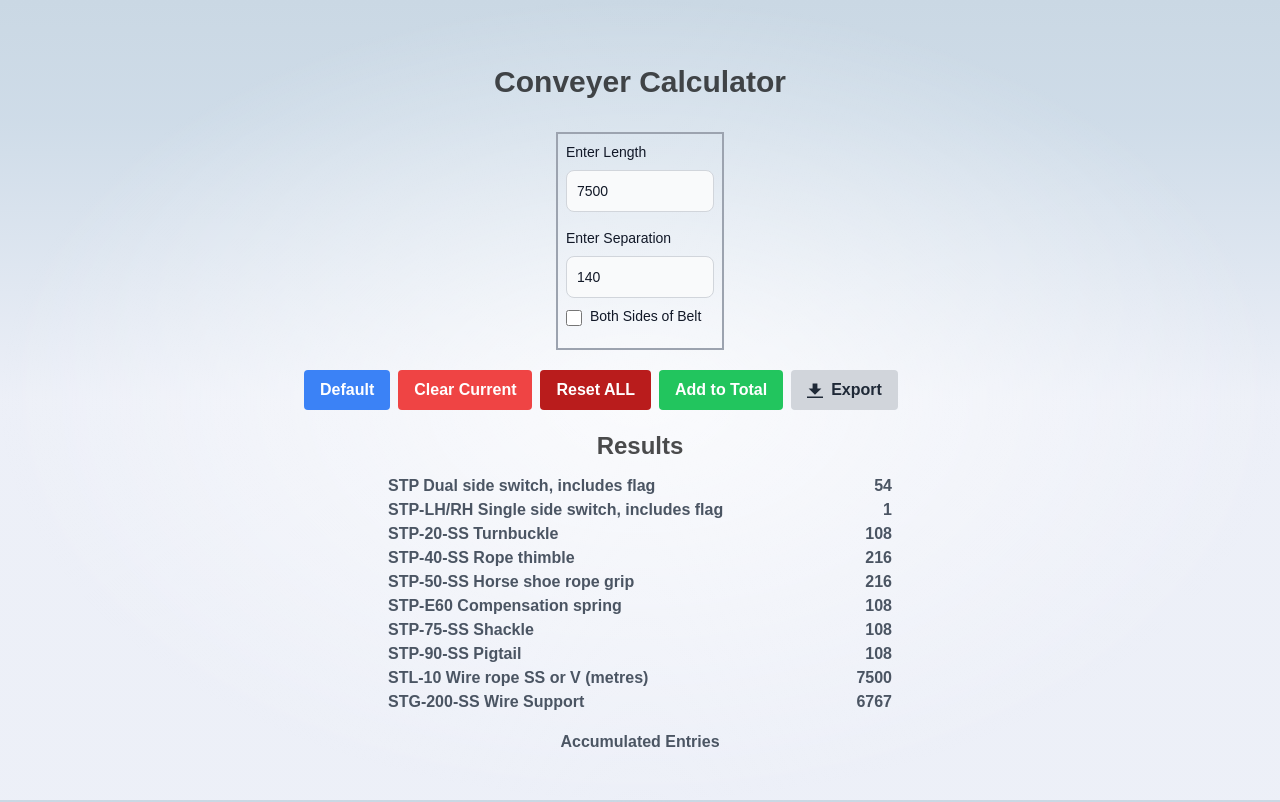
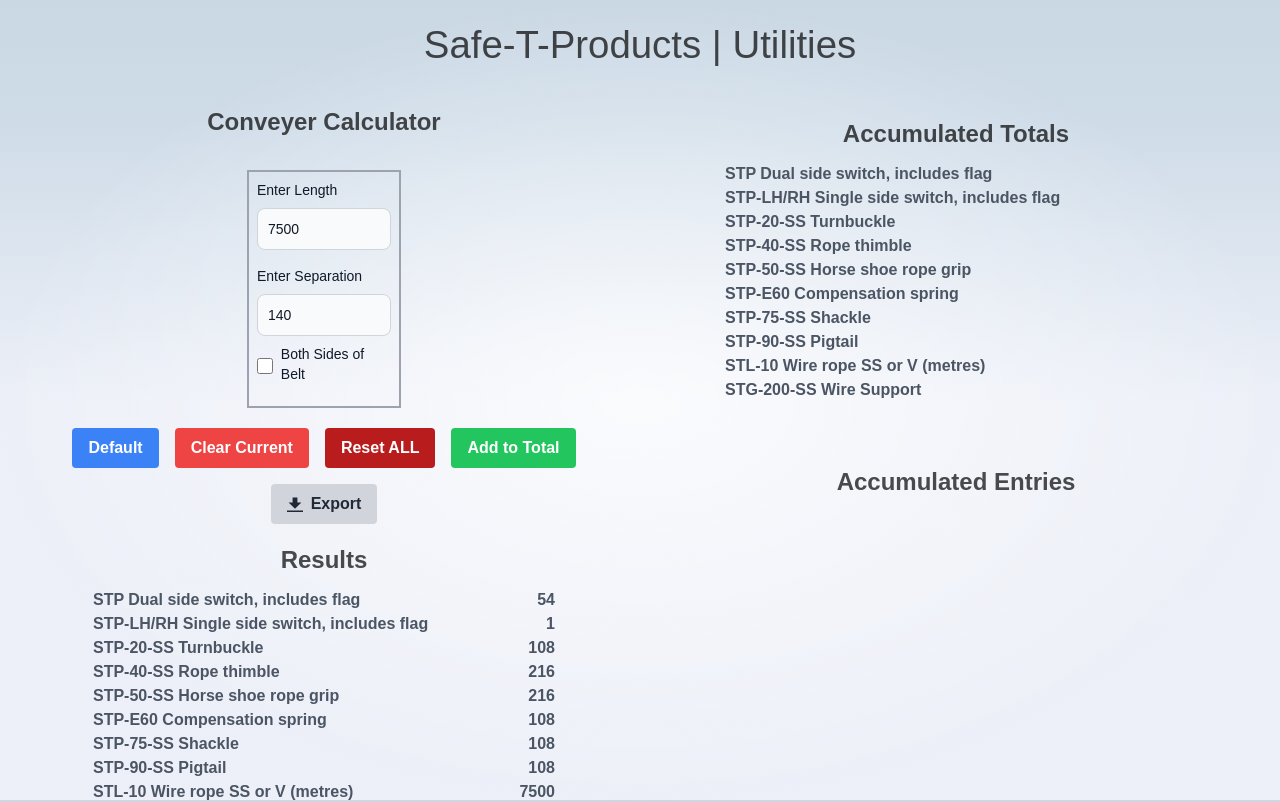
Before and after one commit to daveit/safetcalc, a SvelteKit app: page / in a window 1280 px wide. Shown: the top 802 px of the page. Built offline with nearby package versions, Linux system fonts and the light colour scheme.

Commit message:
switched to 2 columns

```diff
--- a/src/routes/+page.svelte
+++ b/src/routes/+page.svelte
@@ -1,6 +1,6 @@
 <script>
-	let formData = {length: null,separation: null};
-	let accumulatedData = {stp_value_at: null};
+	let formData = { length: null, separation: null };
+	let accumulatedData = { stp_value_at: null };
 	let submissions = [];
 	let warningMessage = '';
 
@@ -37,7 +37,7 @@
 		stp_e60_ss_value = Math.round(formData.length / formData.separation) * 2 * bothsides;
 		stp_e75_ss_value = Math.round(formData.length / formData.separation) * 2 * bothsides;
 		stp_e90_ss_value = Math.round(formData.length / formData.separation) * 2 * bothsides;
-		stl_10_value = (formData.length*bothsides);
+		stl_10_value = (formData.length * bothsides);
 		stg_200_ss_value = 6767;
 	} else {
 		stp_value = '';
@@ -132,7 +132,8 @@
 			}
 			submissions = [
 				...submissions,
-				{length: (formData.length*bothsides),
+				{
+					length: (formData.length * bothsides),
 					separation: formData.separation,
 					stp_value,
 					stp_lh_rh_value,
@@ -191,9 +192,14 @@
 	}
 
 </script>
+<div>
+	<h1 class="pt-4">Safe-T-Products | Utilities</h1>
+</div>
+<div class="container mx-auto px-4 py-8">
+	<div class="md:flex md:space-x-4">
+		<div class="md:w-1/2 mb-4 md:mb-0">
 
-<div class="content">
-	<h1 class="pb-3 font-semibold text-3xl text-center">Conveyer Calculator</h1>
+			<h2 class="pb-3 font-semibold text-2xl text-center">Conveyer Calculator</h2>
 			<form class="form-width mx-auto border-2 border-gray-400 p-2 pb-0 m-5">
 				<div class="mb-1 mx-auto pb-2">
 					<label for="length" class="text-sm font-medium text-gray-900 block mb-2 dark:text-gray-300"
@@ -217,8 +223,10 @@
 						class="bg-gray-50 border border-gray-300 text-gray-900 sm:text-sm rounded-lg focus:ring-blue-500 focus:border-blue-500 block w-full p-2.5 dark:bg-gray-700 dark:border-gray-600 dark:placeholder-gray-400 dark:text-white dark:focus:ring-blue-500 dark:focus:border-blue-500"
 					/>
 					<div class="flex items-center me-0 my-2 pb-0.5">
-				<input id="purple-checkbox" type="checkbox" on:click={handleClick} bind:checked={bothChecked} value="" class="w-4 h-4 text-purple-600 bg-gray-100 border-gray-300 rounded focus:ring-purple-500 dark:focus:ring-purple-600 dark:ring-offset-gray-800 focus:ring-2 dark:bg-gray-700 dark:border-gray-600">
-				<label for="purple-checkbox" class="ms-2 text-sm font-medium text-gray-900 dark:text-gray-300">Both Sides of Belt</label>
+						<input id="purple-checkbox" type="checkbox" on:click={handleClick} bind:checked={bothChecked} value=""
+									 class="w-4 h-4 text-purple-600 bg-gray-100 border-gray-300 rounded focus:ring-purple-500 dark:focus:ring-purple-600 dark:ring-offset-gray-800 focus:ring-2 dark:bg-gray-700 dark:border-gray-600">
+						<label for="purple-checkbox" class="ms-2 text-sm font-medium text-gray-900 dark:text-gray-300">Both Sides of
+							Belt</label>
 					</div>
 					<!--<div class="align-checkbox pt-5">
 						<label for="bscb">Both Sides of Belt:</label>
@@ -237,39 +245,81 @@
 				<h2 class="warning-message">{warningMessage}</h2>
 			{/if}
 
-	<div class="pb-5 flex items-center space-x-2">
+			<div class="pb-5 flex flex-wrap justify-center items-center gap-2 sm:gap-4">
+				<button
+					on:click={setdefault}
+					class="bg-blue-500 hover:bg-blue-700 text-white font-bold py-2 px-3 sm:px-4 rounded text-sm sm:text-base whitespace-nowrap"
+				>
+					Default
+				</button>
+				<button
+					on:click={setblank}
+					class="bg-red-500 hover:bg-red-700 text-white font-bold py-2 px-3 sm:px-4 rounded text-sm sm:text-base whitespace-nowrap"
+				>
+					Clear Current
+				</button>
+				<button
+					on:click={resetAll}
+					class="bg-red-700 hover:bg-red-900 text-white font-bold py-2 px-3 sm:px-4 rounded text-sm sm:text-base whitespace-nowrap"
+				>
+					Reset ALL
+				</button>
+				<button
+					on:click={addToTotal}
+					class="bg-green-500 hover:bg-green-700 text-white font-bold py-2 px-3 sm:px-4 rounded text-sm sm:text-base whitespace-nowrap"
+				>
+					Add to Total
+				</button>
+				<button
+					class="bg-gray-300 hover:bg-gray-400 text-gray-800 font-bold py-2 px-3 sm:px-4 rounded inline-flex items-center text-sm sm:text-base whitespace-nowrap"
+				>
+					<svg class="fill-current w-3 h-3 sm:w-4 sm:h-4 mr-1 sm:mr-2" xmlns="http://www.w3.org/2000/svg" viewBox="0 0 20 20">
+						<path d="M13 8V2H7v6H2l8 8 8-8h-5zM0 18h20v2H0v-2z" />
+					</svg>
+					<span>Export</span>
+				</button>
+			</div>
+
+<!--			<div class="pb-5 flex justify-center items-center space-x-2">
 				<button
 					on:click={setdefault}
 					class="bg-blue-500 hover:bg-blue-700 text-white font-bold py-2 px-4 rounded"
-		>Default</button
+				>Default
+				</button
 				>
 				<button
 					on:click={setblank}
 					class="bg-red-500 hover:bg-red-700 text-white font-bold py-2 px-4 rounded"
-		>Clear Current</button
+				>Clear Current
+				</button
 				>
 				<button
 					on:click={resetAll}
 					class="bg-red-700 hover:bg-red-900 text-white font-bold py-2 px-4 rounded"
-		>Reset ALL</button
+				>Reset ALL
+				</button
 				>
 				<button
 					on:click={addToTotal}
 					class="bg-green-500 hover:bg-green-700 text-white font-bold py-2 px-4 rounded"
-		>Add to Total</button
+				>Add to Total
+				</button
 				>
-		<button class="bg-gray-300 hover:bg-gray-400 text-gray-800 font-bold py-2 px-4 rounded inline-flex items-center">
-			<svg class="fill-current w-4 h-4 mr-2" xmlns="http://www.w3.org/2000/svg" viewBox="0 0 20 20"><path d="M13 8V2H7v6H2l8 8 8-8h-5zM0 18h20v2H0v-2z"/></svg>
+				<button
+					class="bg-gray-300 hover:bg-gray-400 text-gray-800 font-bold py-2 px-4 rounded inline-flex items-center">
+					<svg class="fill-current w-4 h-4 mr-2" xmlns="http://www.w3.org/2000/svg" viewBox="0 0 20 20">
+						<path d="M13 8V2H7v6H2l8 8 8-8h-5zM0 18h20v2H0v-2z" />
+					</svg>
 					<span>Export</span>
 				</button>
-		<!--
+				&lt;!&ndash;
 				<button class="bg-gray-300 hover:bg-gray-400 text-gray-800 font-bold py-2 px-4 rounded inline-flex items-center"
 				>Export Report</button
 				>
 				<button class="bg-pink-500 hover:bg-pink-700 text-white font-bold py-2 px-4 mx-2 rounded"
 							>Create PDF</button
-				>-->
-	</div>
+						>&ndash;&gt;
+			</div>-->
 
 			<div class="container-results mx-auto">
 				<h1 class="pb-3 font-semibold text-2xl border-gray-400 border-bottom">Results</h1>
@@ -315,8 +365,56 @@
 				</div>
 			</div>
 
-	<div class="container-results mx-auto mt-4 mb-16">
-		<h2 class="text-gray-600 font-bold text-1xl">Accumulated Entries</h2>
+
+		</div>
+
+			<div class="md:w-1/2">
+					<div class="container-results mx-auto mt-2 mb-16">
+						<h2 class="pb-3 font-semibold text-2xl mt-1">Accumulated Totals</h2>
+						<div class="align-results">
+							<h2 class="text-gray-600 font-bold text-1xl">STP Dual side switch, includes flag</h2>
+							<h2 class="text-gray-600 font-bold text-1xl">{stp_value_at !== 0 ? stp_value_at : ''}</h2>
+						</div>
+						<div class="align-results">
+							<h2 class="text-gray-600 font-bold text-1xl">STP-LH/RH Single side switch, includes flag</h2>
+							<h2 class="text-gray-600 font-bold text-1xl">{stp_lh_rh_value_at !== 0 ? stp_lh_rh_value_at : ''}</h2>
+						</div>
+						<div class="align-results">
+							<h2 class="text-gray-600 font-bold text-1xl">STP-20-SS Turnbuckle</h2>
+							<h2 class="text-gray-600 font-bold text-1xl">{stp_e20_ss_value_at !== 0 ? stp_e20_ss_value_at : ''}</h2>
+						</div>
+						<div class="align-results">
+							<h2 class="text-gray-600 font-bold text-1xl">STP-40-SS Rope thimble</h2>
+							<h2 class="text-gray-600 font-bold text-1xl">{stp_e40_ss_value_at !== 0 ? stp_e40_ss_value_at : ''}</h2>
+						</div>
+						<div class="align-results">
+							<h2 class="text-gray-600 font-bold text-1xl">STP-50-SS Horse shoe rope grip</h2>
+							<h2 class="text-gray-600 font-bold text-1xl">{stp_e50_ss_value_at !== 0 ? stp_e50_ss_value_at : ''}</h2>
+						</div>
+						<div class="align-results">
+							<h2 class="text-gray-600 font-bold text-1xl">STP-E60 Compensation spring</h2>
+							<h2 class="text-gray-600 font-bold text-1xl">{stp_e60_ss_value_at !== 0 ? stp_e60_ss_value_at : ''}</h2>
+						</div>
+						<div class="align-results">
+							<h2 class="text-gray-600 font-bold text-1xl">STP-75-SS Shackle</h2>
+							<h2 class="text-gray-600 font-bold text-1xl">{stp_e75_ss_value_at !== 0 ? stp_e75_ss_value_at : ''}</h2>
+						</div>
+						<div class="align-results">
+							<h2 class="text-gray-600 font-bold text-1xl">STP-90-SS Pigtail</h2>
+							<h2 class="text-gray-600 font-bold text-1xl">{stp_e90_ss_value_at !== 0 ? stp_e90_ss_value_at : ''}</h2>
+						</div>
+						<div class="align-results">
+							<h2 class="text-gray-600 font-bold text-1xl">STL-10 Wire rope SS or V (metres)</h2>
+							<h2 class="text-gray-600 font-bold text-1xl">{stl_10_ss_value_at !== 0 ? stl_10_ss_value_at : ''}</h2>
+						</div>
+						<div class="align-results">
+							<h2 class="text-gray-600 font-bold text-1xl">STG-200-SS Wire Support</h2>
+							<h2 class="text-gray-600 font-bold text-1xl">{stg_200_ss_value_at !== 0 ? stg_200_ss_value_at : ''}</h2>
+						</div>
+					</div>
+
+					<h2 class="pb-3 font-semibold text-2xl text-left">Accumulated Entries</h2>
+
 					<ul>
 						{#each submissions as submission, index}
 							<li>
@@ -337,48 +435,6 @@
 					{/each}-->
 				</div>
 
-	<div class="container-results mx-auto mt-4 mb-16">
-		<h1 class="pb-3 font-semibold text-2xl mt-6">Accumulated Totals</h1>
-		<div class="align-results">
-			<h2 class="text-gray-600 font-bold text-1xl">STP Dual side switch, includes flag</h2>
-			<h2 class="text-gray-600 font-bold text-1xl">{stp_value_at !== 0 ? stp_value_at : ''}</h2>
-		</div>
-		<div class="align-results">
-			<h2 class="text-gray-600 font-bold text-1xl">STP-LH/RH Single side switch, includes flag</h2>
-			<h2 class="text-gray-600 font-bold text-1xl">{stp_lh_rh_value_at !==0 ? stp_lh_rh_value_at : ''}</h2>
-		</div>
-		<div class="align-results">
-			<h2 class="text-gray-600 font-bold text-1xl">STP-20-SS Turnbuckle</h2>
-			<h2 class="text-gray-600 font-bold text-1xl">{stp_e20_ss_value_at !==0 ? stp_e20_ss_value_at : ''}</h2>
-		</div>
-		<div class="align-results">
-			<h2 class="text-gray-600 font-bold text-1xl">STP-40-SS Rope thimble</h2>
-			<h2 class="text-gray-600 font-bold text-1xl">{stp_e40_ss_value_at !==0 ? stp_e40_ss_value_at : ''}</h2>
-		</div>
-		<div class="align-results">
-			<h2 class="text-gray-600 font-bold text-1xl">STP-50-SS Horse shoe rope grip</h2>
-			<h2 class="text-gray-600 font-bold text-1xl">{stp_e50_ss_value_at !==0 ? stp_e50_ss_value_at : ''}</h2>
-		</div>
-		<div class="align-results">
-			<h2 class="text-gray-600 font-bold text-1xl">STP-E60 Compensation spring</h2>
-			<h2 class="text-gray-600 font-bold text-1xl">{stp_e60_ss_value_at !==0 ? stp_e60_ss_value_at : ''}</h2>
-		</div>
-		<div class="align-results">
-			<h2 class="text-gray-600 font-bold text-1xl">STP-75-SS Shackle</h2>
-			<h2 class="text-gray-600 font-bold text-1xl">{stp_e75_ss_value_at !==0 ? stp_e75_ss_value_at : ''}</h2>
-		</div>
-		<div class="align-results">
-			<h2 class="text-gray-600 font-bold text-1xl">STP-90-SS Pigtail</h2>
-			<h2 class="text-gray-600 font-bold text-1xl">{stp_e90_ss_value_at !==0 ? stp_e90_ss_value_at : ''}</h2>
-		</div>
-		<div class="align-results">
-			<h2 class="text-gray-600 font-bold text-1xl">STL-10 Wire rope SS or V (metres)</h2>
-			<h2 class="text-gray-600 font-bold text-1xl">{stl_10_ss_value_at !==0 ? stl_10_ss_value_at : ''}</h2>
-		</div>
-		<div class="align-results">
-			<h2 class="text-gray-600 font-bold text-1xl">STG-200-SS Wire Support</h2>
-			<h2 class="text-gray-600 font-bold text-1xl">{stg_200_ss_value_at !==0 ? stg_200_ss_value_at : ''}</h2>
-		</div>
 		</div>
 	</div>
 
@@ -387,22 +443,27 @@
           width: 25%;
           align-content: center;
       }
+
       /*    .cb-padding {
 							margin-left: 20px;
-				}*/
+					}
       .content {
           width: 75%;
           max-width: var(--column-width);
           margin: var(--column-margin-top) auto 0 auto;
       }
+*/
+
       .container-results {
           width: 75%;
           align-content: center;
       }
+
       .align-results {
           display: flex;
           justify-content: space-between;
       }
+
       /*    .align-checkbox {
 							display: flex;
 							justify-content: center;
@@ -410,6 +471,7 @@
       h2 {
           text-align: center;
       }
+
       .warning-message {
           text-align: center;
           font-size: 28px;
```
Lines whose indentation alone changed are shown as unchanged.
